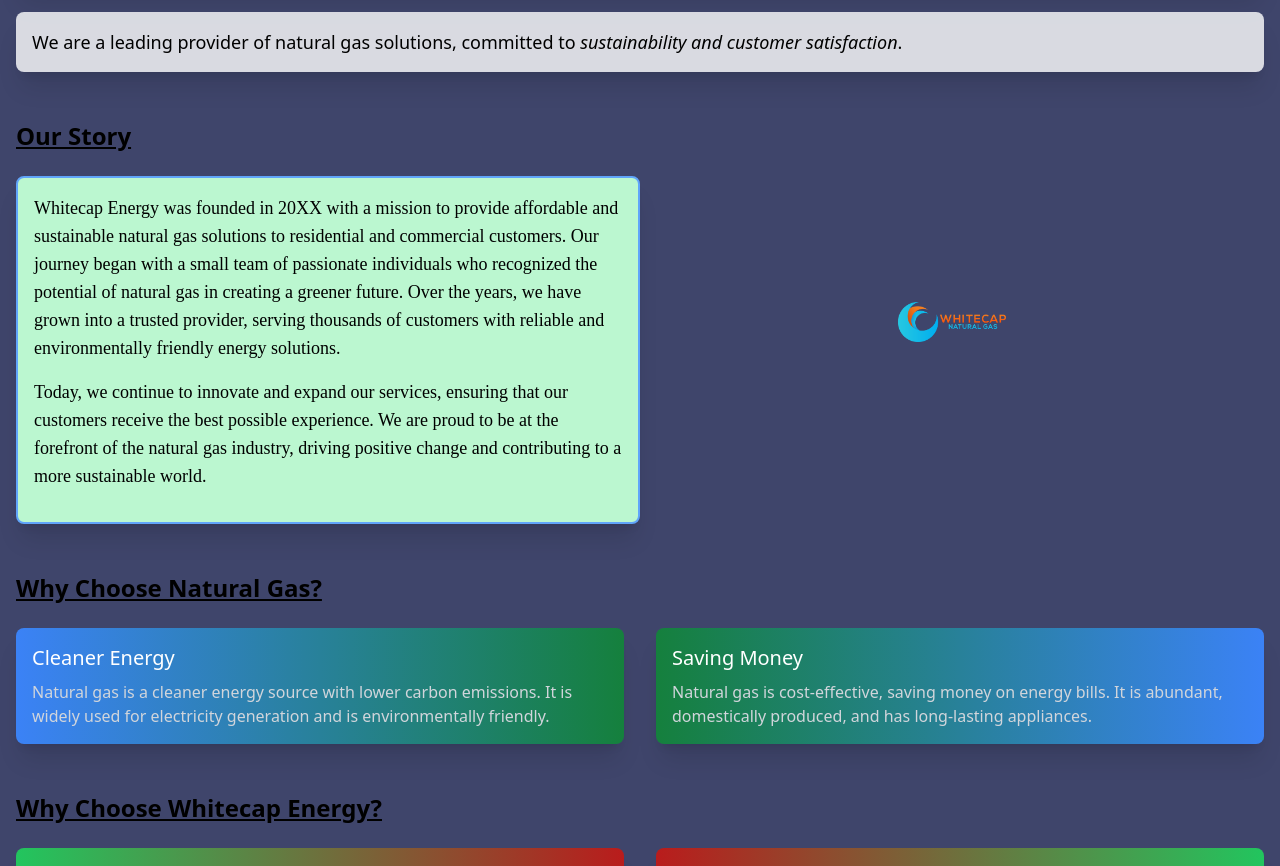
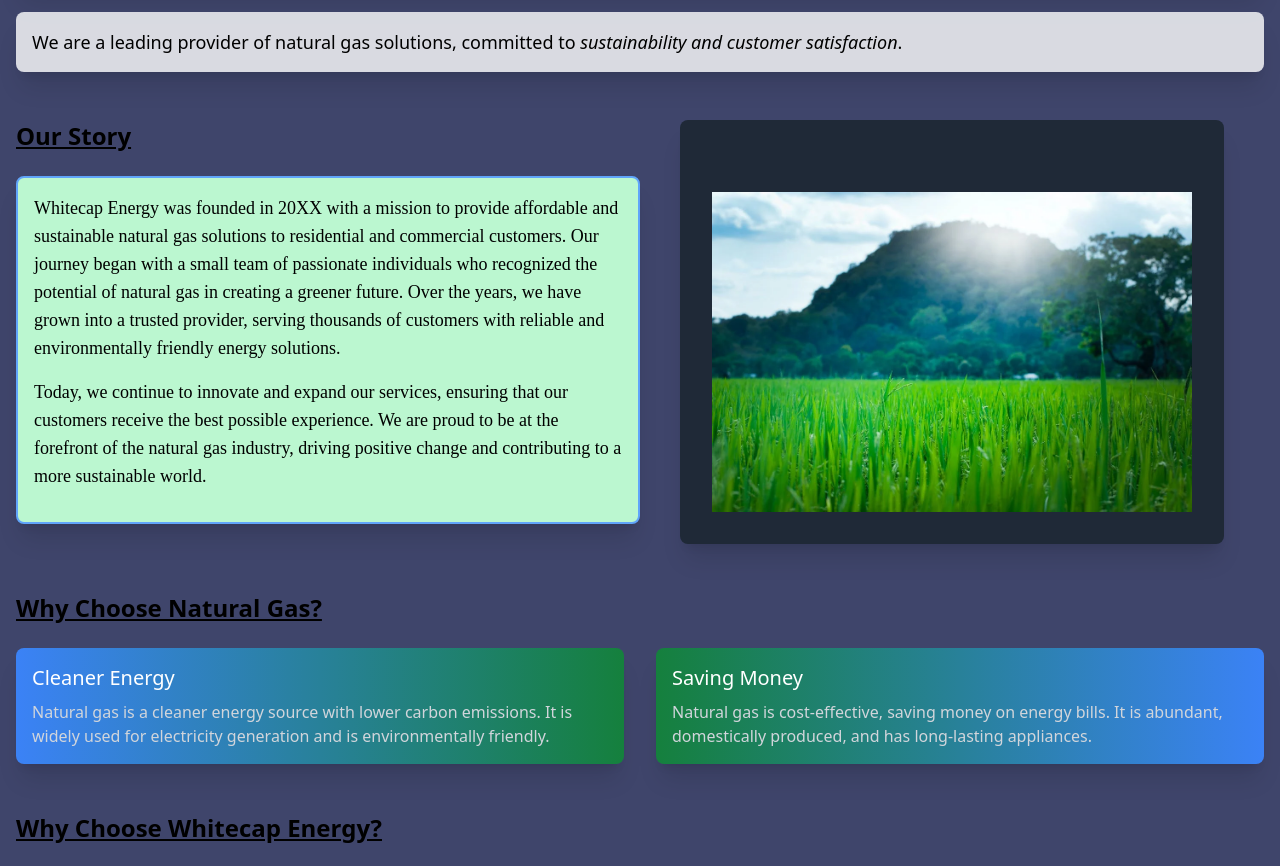
Before and after one commit to connorbowlan/whitecap, a React (Create React App) app: page / in a window 1280 px wide. Shown: the part 800-1666 px from the top of the page. Built offline with nearby package versions, Linux system fonts and the light colour scheme.

Commit message:
Hero update for image

```diff
--- a/src/HomePage.jsx
+++ b/src/HomePage.jsx
@@ -1,5 +1,6 @@
 import React from "react";
-import horizontalLogo from "./img/logos/horizontal-logo.png";
+import grassLogo from "./img/hero/grass.jpg";
+
 
 function Home() {
   return (
@@ -31,9 +32,17 @@
     </div>
   </div>
   <div className="w-full md:w-1/2 flex justify-center items-center">
-  <img className="h-10" src={horizontalLogo} alt="WhiteCap Energy Logo" />
+    <div className="bg-gray-800 rounded-lg p-8 shadow-xl">
+      <div className="mt-10">
+        <img className="h-20 md:h-80" src={grassLogo} alt="WhiteCap Energy Logo" />
+      </div>
+    </div>
   </div>
 </section>
+
+
+
+
 
 
 
```
